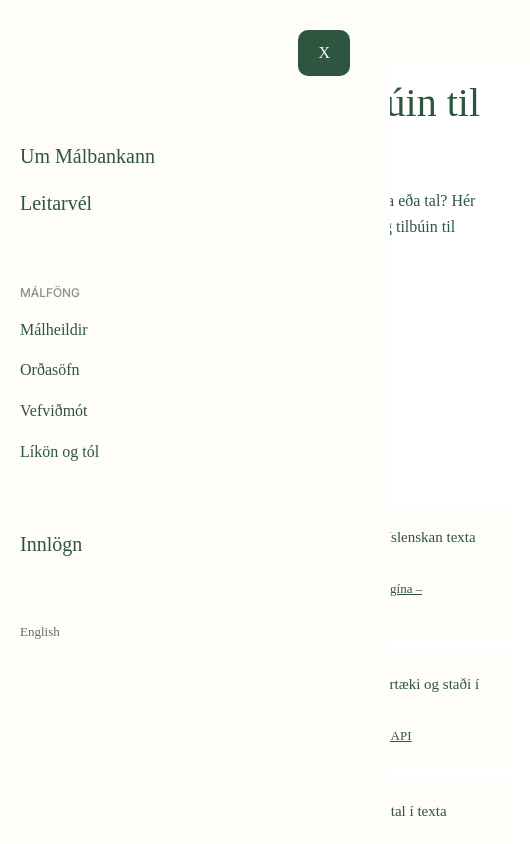
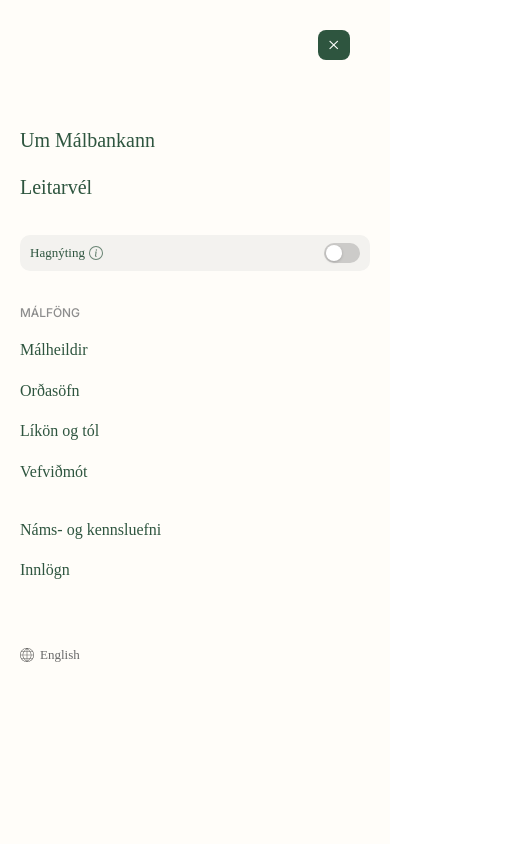
Before and after one commit to stofnun-arna-magnussonar/malbankinn-frontend-2, a Vue app: page /is in a window 390 px wide. Both pictures are taken after a click on the element 355 px from the left and 29 px from the top of the page. Shown: the top 844 px of the page, 530 px wide, since content can reach past the window. Built offline with nearby package versions, Linux system fonts and the light colour scheme; a web font is replaced by a local one.

Commit message:
breytingar eftir samtal við atla

```diff
--- a/src/components/Header.vue
+++ b/src/components/Header.vue
@@ -30,14 +30,13 @@
                   <img v-else class="toggle-info-icon" src="/symbols/info-symbol-fill.svg" />
                 </span>
                 <Teleport to="body">
-                  <span v-if="infoOpen" class="toggle-tooltip-fixed" :style="tooltipStyle">{{ activeLanguage === 'is' ? 'Hagnýting sýnir gögn og tól sem henta til notkunar í vörum og verkefnum, t.d. fyrir talgreiningu, vélþýðingu, leiðréttingu og leit. Slökktu á síunni til að sjá allt safnið, þar með talin gögn og tól fyrir rannsóknir og frekari þróun máltækniinnviða.' : 'Practical use shows data and tools suited for use in products and projects, e.g. for speech recognition, machine translation, correction and search. Turn off the filter to see the full collection, including data and tools for research and further development of language technology infrastructure.' }}</span>
+                  <span v-if="infoOpen" class="toggle-tooltip-fixed" :style="tooltipStyle">{{ activeLanguage === 'is' ? 'Hagnýting sýnir gögn og tól sem henta til notkunar í vörum og verkefnum, t.d. fyrir talgreiningu, vélþýðingu, leiðréttingu og leit. Slökktu á síunni til að sjá allt safnið, þar með talin gögn og tól fyrir rannsóknir og frekari þróun máltækniinnviða.' : 'Practical use shows data and tools suited for use in products and projects, e.g. for speech recognition, machine translation, correction, and search. Turn off the filter to see the full collection, including data and tools for research and further development of language technology infrastructure.' }}</span>
                 </Teleport>
               </span>
               <span class="toggle-switch">
                 <span class="toggle-knob"></span>
               </span>
             </button>
-            <p class="front-page-filter-desc">{{ activeLanguage === 'is' ? 'Tól og gögn sem nýtast beint í lausnir.' : 'Tools and data for direct use in solutions.' }}</p>
           </div>
           <hr class="sidebar-divider sidebar-divider--tight" />
 
@@ -48,8 +47,7 @@
           <RouterLink class="router-link secondary-router-link" :to="`/${activeLanguage}/malfong/hugbunadur`" @click="closeHamburgerMenu" v-html="mainCategories.hugbunadur.name[activeLanguage]"></RouterLink>
           <RouterLink :style="{ visibility: selectedFilter === 'software' ? 'hidden' : 'visible' }" class="router-link secondary-router-link" :to="`/${activeLanguage}/verkfaeri`" @click="closeHamburgerMenu">{{ $translate('headerTools') }}</RouterLink>
           </div>
-          <hr class="sidebar-divider" />
-          <div class="lr-router-links router-links-container">
+          <div class="lr-router-links router-links-container" style="margin-top: 32px;">
             <RouterLink :style="{ visibility: selectedFilter === 'software' ? 'hidden' : 'visible' }" class="router-link secondary-router-link" :to="`/${activeLanguage}/nams_og_kennsluefni`" @click="closeHamburgerMenu">{{ $translate('homeTeachingMaterialTitle') }}</RouterLink>
             <RouterLink :style="{ visibility: selectedFilter === 'software' ? 'hidden' : 'visible' }" class="router-link secondary-router-link" :to="`/${activeLanguage}/afhending`" @click="closeHamburgerMenu">{{ $translate('headerSubmissions') }}</RouterLink>
           </div>
@@ -132,7 +130,7 @@
       </div>
       <Transition name="burger-menu-slide">
         <div v-if="mobileHamburgerIsOpen" class="mobile-hamburger-menu">
-          <div @click="mobileHamburgerIsOpen = false" class="close-mobile-hamburger-button">X</div>
+          <div @click="mobileHamburgerIsOpen = false" class="close-mobile-hamburger-button">×</div>
           <div class="mobile-hamburger-content">
             <div class="mobile-hamburger-links">
               <!-- <RouterLink class="router-link regular-text" :to="`/${activeLanguage}`">{{ $translate('headerHome') }}
@@ -144,24 +142,40 @@
               </RouterLink>
             </div>
             <div class="mobile-hamburger-links">
+              <button
+                class="front-page-filter-toggle"
+                :class="{ 'front-page-filter-toggle--active': selectedFilter === 'software' }"
+                @click="globalConfigStore.setSelectedFilter(selectedFilter === 'software' ? null : 'software')"
+              >
+                <span class="toggle-label-group">
+                  <span class="toggle-label">{{ activeLanguage === 'is' ? 'Hagnýting' : 'Practical use' }}</span>
+                  <span class="toggle-info-wrapper" @mouseenter="infoHovered = true" @mouseleave="infoHovered = false" @click.stop="toggleInfo">
+                    <img v-if="!infoHovered" class="toggle-info-icon" src="/symbols/info-symbol.svg" />
+                    <img v-else class="toggle-info-icon" src="/symbols/info-symbol-fill.svg" />
+                  </span>
+                </span>
+                <span class="toggle-switch"><span class="toggle-knob"></span></span>
+              </button>
+            </div>
+            <div class="mobile-hamburger-links">
               <p class="header-text">{{ $translate('headerResources') }}</p>
               <RouterLink class="router-link secondary-router-link regular-text" :to="`/${activeLanguage}/malfong/malheildir`" @click="mobileHamburgerIsOpen=false" v-html="mainCategories.malheildir.name[activeLanguage]"></RouterLink>
               <RouterLink class="router-link secondary-router-link regular-text" :to="`/${activeLanguage}/malfong/ordabaekur`" @click="mobileHamburgerIsOpen=false" v-html="mainCategories.ordabaekur.name[activeLanguage]"></RouterLink>
-              <RouterLink v-if="selectedFilter !== 'software'" class="router-link secondary-router-link regular-text" :to="`/${activeLanguage}/verkfaeri`" @click="mobileHamburgerIsOpen=false">{{ $translate('headerTools') }}</RouterLink>
               <RouterLink class="router-link secondary-router-link regular-text" :to="`/${activeLanguage}/malfong/hugbunadur`" @click="mobileHamburgerIsOpen=false" v-html="mainCategories.hugbunadur.name[activeLanguage]"></RouterLink>
+              <RouterLink :style="{ visibility: selectedFilter === 'software' ? 'hidden' : 'visible' }" class="router-link secondary-router-link regular-text" :to="`/${activeLanguage}/verkfaeri`" @click="mobileHamburgerIsOpen=false">{{ $translate('headerTools') }}</RouterLink>
             </div>
-            <div v-if="selectedFilter !== 'software'" class="mobile-hamburger-links">
-              <RouterLink class="router-link regular-text" :to="`/${activeLanguage}/afhending`"
-                @click="mobileHamburgerIsOpen=false">{{ $translate('headerSubmissions') }}</RouterLink>
+            <div class="mobile-hamburger-links">
+              <RouterLink :style="{ visibility: selectedFilter === 'software' ? 'hidden' : 'visible' }" class="router-link secondary-router-link regular-text" :to="`/${activeLanguage}/nams_og_kennsluefni`" @click="mobileHamburgerIsOpen=false">{{ $translate('homeTeachingMaterialTitle') }}</RouterLink>
+              <RouterLink :style="{ visibility: selectedFilter === 'software' ? 'hidden' : 'visible' }" class="router-link secondary-router-link regular-text" :to="`/${activeLanguage}/afhending`" @click="mobileHamburgerIsOpen=false">{{ $translate('headerSubmissions') }}</RouterLink>
             </div>
 
           </div>
                 <div class="language-selector">
                   <button class="language-button" v-if="activeLanguage === 'en'" @click="handleLanguageClick('is')">
-                    Íslenska
+                    <img class="globe-icon" src="@/assets/img/world-globe-line-icon.svg" />Íslenska
                   </button>
                   <button class="language-button" v-else-if="activeLanguage === 'is'"  @click="handleLanguageClick('en')">
-                    English
+                    <img class="globe-icon" src="@/assets/img/world-globe-line-icon.svg" />English
                   </button>
                 </div>
           <!-- <div class="language-selector-container mobile-language-selector-container">
@@ -212,10 +226,13 @@ export default {
         return
       }
       const rect = this.$refs.infoIcon.getBoundingClientRect()
+      const tooltipWidth = 245
+      const margin = 8
+      const left = Math.min(rect.left, window.innerWidth - tooltipWidth - margin)
       this.tooltipStyle = {
         position: 'fixed',
         top: (rect.bottom + 8) + 'px',
-        left: rect.left + 'px',
+        left: Math.max(margin, left) + 'px',
         zIndex: 9999,
       }
       this.infoOpen = true
@@ -549,9 +566,11 @@ export default {
   margin-right: 20px;
   margin-top: 10px;
   background-color: var(--primary-green);
-  padding: 10px 20px;
-  border-radius: 10px;
+  padding: 4px 10px;
+  border-radius: 8px;
   color: white;
+  font-size: 22px;
+  line-height: 1;
 }
 
 .mobile-hamburger-links {
@@ -628,7 +647,7 @@ export default {
 .mobile-hamburger-content {
   display: flex;
   flex-direction: column;
-  gap: 64px;
+  gap: 32px;
 }
 
 .router-link {
--- a/src/views/FrontPageView.vue
+++ b/src/views/FrontPageView.vue
@@ -11,19 +11,22 @@
     <div class="use-cases">
       <div class="use-cases-header">
         <h2 class="use-cases-title">{{ t.whatAreYouDoing }}</h2>
-        <p class="use-cases-subtitle">{{ t.clickToFind }}</p>
       </div>
 
       <!-- Hagnýtar lausnir -->
       <div class="use-case-group">
         <p class="group-label">{{ t.practicalLabel }}</p>
-        <p class="use-cases-filter-hint" v-show="selectedFilter !== 'software'">
+        <p class="use-cases-filter-hint filter-hint-desktop" v-show="selectedFilter !== 'software'">
           <svg class="filter-hint-icon" xmlns="http://www.w3.org/2000/svg" viewBox="0 0 24 24" fill="none" stroke="currentColor" stroke-width="2" stroke-linecap="round" stroke-linejoin="round"><polygon points="22 3 2 3 10 12.46 10 19 14 21 14 12.46 22 3"/></svg>
           {{ t.filterHint }}
         </p>
+        <p class="use-cases-filter-hint filter-hint-mobile" v-show="selectedFilter !== 'software'">
+          <svg class="filter-hint-icon" xmlns="http://www.w3.org/2000/svg" viewBox="0 0 24 24" fill="none" stroke="currentColor" stroke-width="2" stroke-linecap="round" stroke-linejoin="round"><polygon points="22 3 2 3 10 12.46 10 19 14 21 14 12.46 22 3"/></svg>
+          {{ t.filterHintMobile }}
+        </p>
         <div class="use-case-grid">
           <div
-            class="use-case-card"
+            class="use-case-card use-case-card--practical"
             v-for="card in practicalCards"
             :key="card.task.is"
           >
@@ -44,7 +47,7 @@
       <div class="use-case-group research-group" v-show="selectedFilter !== 'software'">
         <p class="group-label">{{ t.researchLabel }}</p>
         <div class="use-case-grid">
-          <div class="use-case-card" v-for="card in researchCards" :key="card.task.is">
+          <div class="use-case-card use-case-card--research" v-for="card in researchCards" :key="card.task.is">
             <p class="card-task">{{ card.task[lang] }}</p>
             <p class="card-resources">
               →
@@ -94,7 +97,7 @@ import { useGlobalConfigStore } from '@/stores/globalConfig'
 const translations = {
   is: {
     heroTitle: 'Íslensk máltækni – tilbúin til notkunar',
-    heroSubtitle: 'Ertu með hugmynd að lausn sem felur í sér íslenskan texta eða tal? Hér finnurðu þau gögn, tól og líkön sem þú þarft, flest opin og tilbúin til niðurhals.',
+    heroSubtitle: 'Ertu með hugmynd að lausn sem felur í sér íslenskan texta eða tal? Hér finnur þú þau gögn, tól og líkön sem þú þarft, flest opin og tilbúin til niðurhals.',
     whatAreYouDoing: 'Hvað langar þig að gera?',
     clickToFind: 'Smelltu á verkefni til að sjá hvaða verkfæri henta',
     practicalLabel: 'Hagnýtar lausnir',
@@ -110,6 +113,7 @@ const translations = {
     browseTitle: 'Eða vafraðu eftir flokki',
     browseSubtitle: 'Skoðaðu safnið eftir tegund efnis',
     filterHint: 'Kveiktu á síunni til hliðar til að sjá eingöngu hagnýtar lausnir.',
+    filterHintMobile: 'Kveiktu á síunni í valmyndinni til að sjá eingöngu hagnýtar lausnir.',
   },
   en: {
     heroTitle: 'Icelandic language technology – ready to use',
@@ -129,6 +133,7 @@ const translations = {
     browseTitle: 'Or browse by category',
     browseSubtitle: 'Explore the collection by type of content',
     filterHint: 'Turn on the filter to the side to see only practical solutions.',
+    filterHintMobile: 'Turn on the filter in the menu to see only practical solutions.',
   }
 }
 
@@ -330,12 +335,21 @@ export default {
 }
 
 .use-case-card {
-  background-color: var(--bright-vream);
   border-radius: 10px;
   padding: 20px 24px;
   display: flex;
   flex-direction: column;
   gap: 6px;
+}
+
+.use-case-card--practical {
+  background-color: #fdf0e8;
+  border: 1.5px solid #c8633a;
+}
+
+.use-case-card--research {
+  background-color: #e8eef4;
+  border: 1.5px solid #4a6a8a;
 }
 
 .card-resources-link {
@@ -395,7 +409,6 @@ export default {
   background-color: var(--secondary-green);
   border-radius: 10px;
   padding: 20px;
-  transition: outline 0.1s;
 }
 
 .cat-link:hover {
@@ -411,4 +424,45 @@ export default {
   font-size: 13px;
   color: var(--medium-grey);
 }
+
+.filter-hint-mobile {
+  display: none;
+}
+
+@media (max-width: 887px) {
+  .filter-hint-desktop {
+    display: none;
+  }
+  .filter-hint-mobile {
+    display: flex;
+  }
+}
+
+@media (max-width: 887px) {
+  .front-page {
+    gap: 40px;
+  }
+
+  .hero-title {
+    font-size: 28px;
+  }
+
+  .hero-subtitle {
+    font-size: 15px;
+  }
+
+  .use-case-grid {
+    grid-template-columns: 1fr;
+  }
+
+  .category-footer {
+    grid-template-columns: 1fr 1fr;
+  }
+}
+
+@media (max-width: 480px) {
+  .category-footer {
+    grid-template-columns: 1fr;
+  }
+}
 </style>
```
